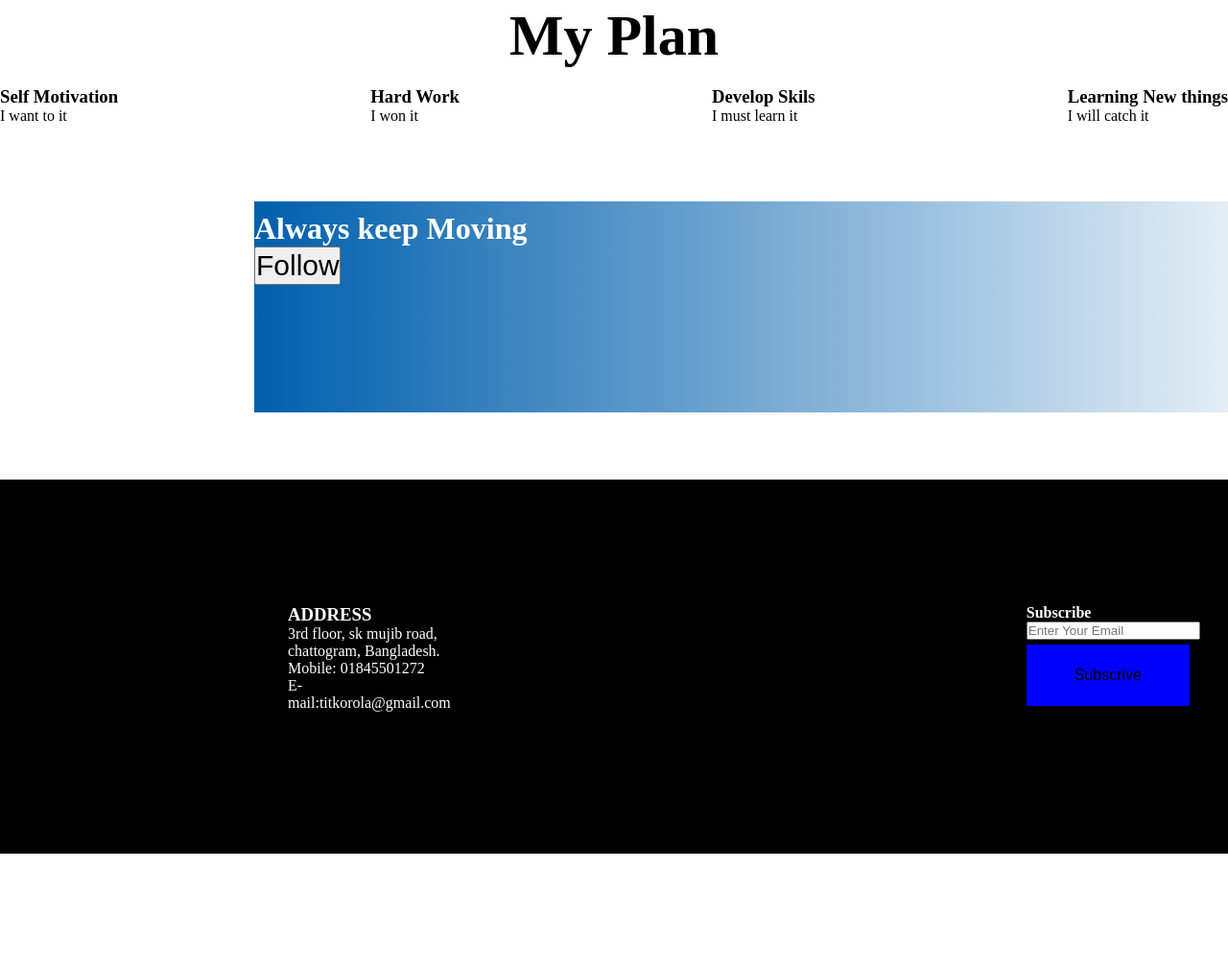
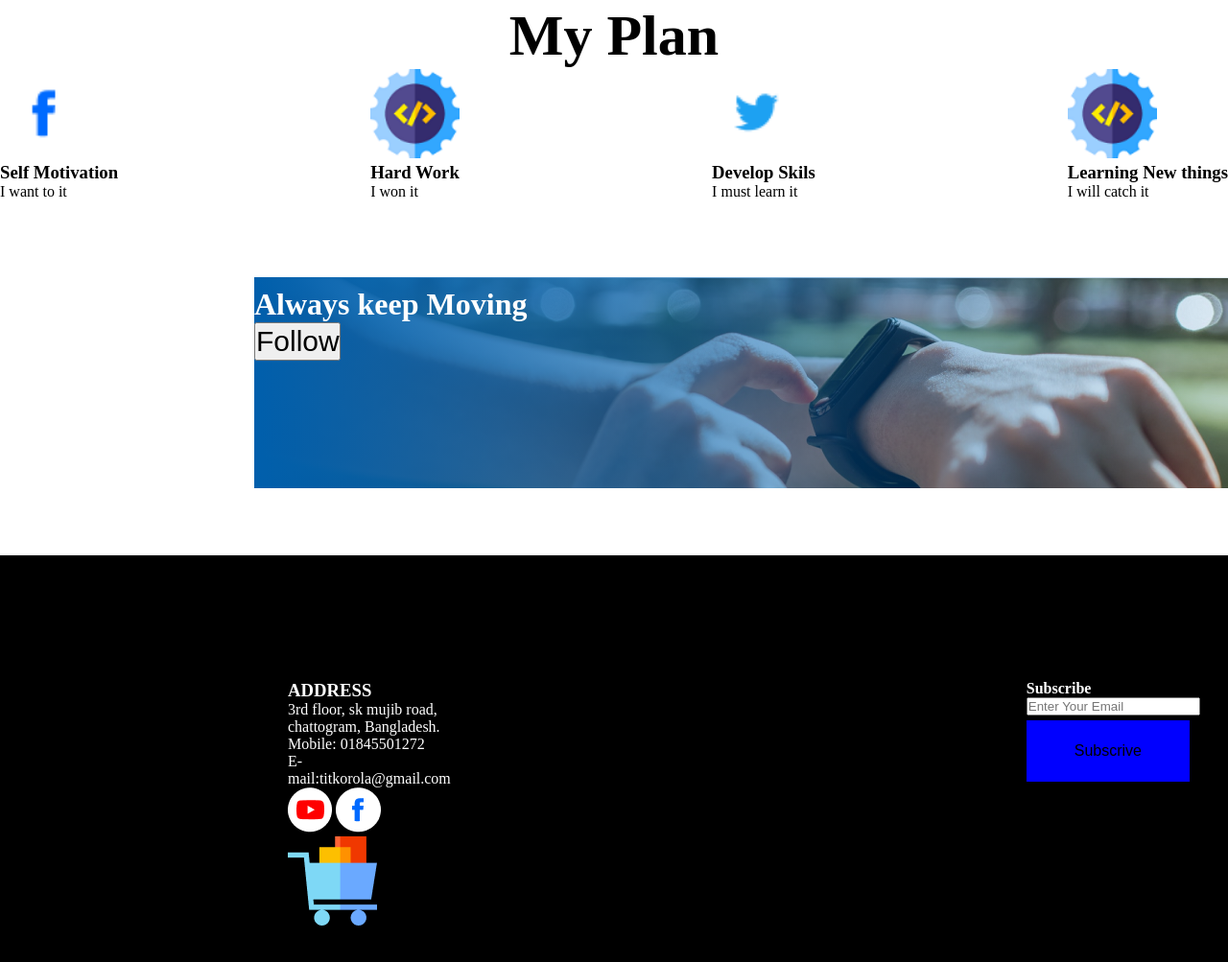
Before and after one commit to titkorola/positiveweb, a plain HTML site: page index.html in a window 1280 px wide. Shown: the part 1705-2708 px from the top of the page at 96% size. Before the commit the page ends 2595 px from the top, so only its background shows below. Drawn offline with Linux system fonts and the light colour scheme; the site is published under a folder, as on GitHub Pages, so addresses that start at the root find nothing.

Commit message:
stye added

```diff
--- a/index.html
+++ b/index.html
@@ -20,14 +20,14 @@
             <button class="opening-button">MEET</button>
         </div>
         <div class="b-image">
-            <img src="/images/banner/banner3.png" alt="">
+            <img src="./images/banner/banner3.png" alt="">
 
         </div>
 
 
     </header>
 <div class="negetivity-element">
-    <div class="second-image"><img src="/images/person.png" alt=""></div>
+    <div class="second-image"><img src="./images/person.png" alt=""></div>
     <div class="mid-content">
 
         <h2>Negetivity of my life</h2>
@@ -52,25 +52,25 @@
             <h2>My Plan</h2>
         </div>
         <div class="plan-container">
-            <div class="plan-info"><img class="plan-icon" src="/images/icons/fb.png" alt="">
+            <div class="plan-info"><img class="plan-icon" src="./images/icons/fb.png" alt="">
                 <h3 class="plan-title">Self Motivation</h3>
                 <p class="plan-discription">I want to it</p>
             </div>
 
 
-            <div class="plan-info"><img class="plan-icon" src="/images/icons/web.png" alt="">
+            <div class="plan-info"><img class="plan-icon" src="./images/icons/web.png" alt="">
                 <h3 class="plan-title">Hard Work</h3>
                 <p class="plan-discription">I won it</p>
             </div>
 
 
-            <div class="plan-info"><img class="plan-icon" src="/images/icons/twitter.png" alt="">
+            <div class="plan-info"><img class="plan-icon" src="./images/icons/twitter.png" alt="">
                 <h3 class="plan-title">Develop Skils</h3>
                 <p class="plan-discription">I must learn it</p>
             </div>
 
 
-            <div class="plan-info"><img class="plan-icon" src="/images/icons/web.png" alt="">
+            <div class="plan-info"><img class="plan-icon" src="./images/icons/web.png" alt="">
                 <h3 class="plan-title">Learning New things</h3>
                 <p class="plan-discription">I will catch it</p>
             </div>
@@ -90,9 +90,9 @@
             <p style="color:white">3rd floor, sk mujib road, chattogram, Bangladesh.</p>
             <p style="color:white">Mobile: 01845501272</p>
             <p style="color:white">E-mail:titkorola@gmail.com</p>
-                <img src="/images/icons/youtube.png" alt="">
-                <img src="/images/icons/fb.png" alt="">
-                <img src="/images/icons/ecom.png" alt="">
+                <img src="./images/icons/youtube.png" alt="">
+                <img src="./images/icons/fb.png" alt="">
+                <img src="./images/icons/ecom.png" alt="">
 
 
     </div>
--- a/styles.css
+++ b/styles.css
@@ -82,7 +82,7 @@
 }
 
 .watch-img {
-    background-image: linear-gradient(90deg, #005FAC 0%, rgba(0, 95, 172, 0) 100%), url("/images/watch.png");
+    background-image: linear-gradient(90deg, #005FAC 0%, rgba(0, 95, 172, 0) 100%), url("./images/watch.png");
     width: 1140px;
     height: 300px;
     top: 2200.96px;
```
